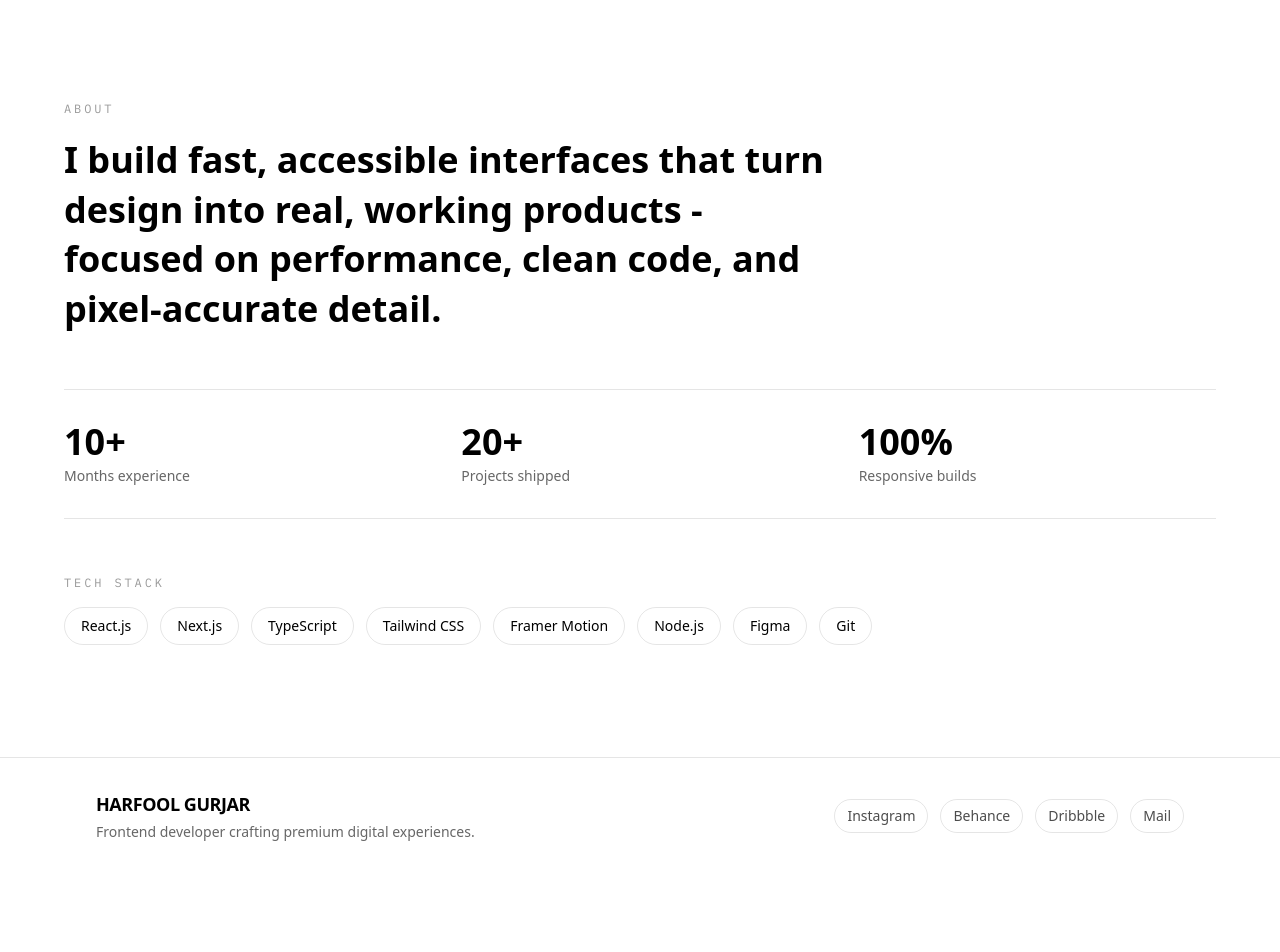
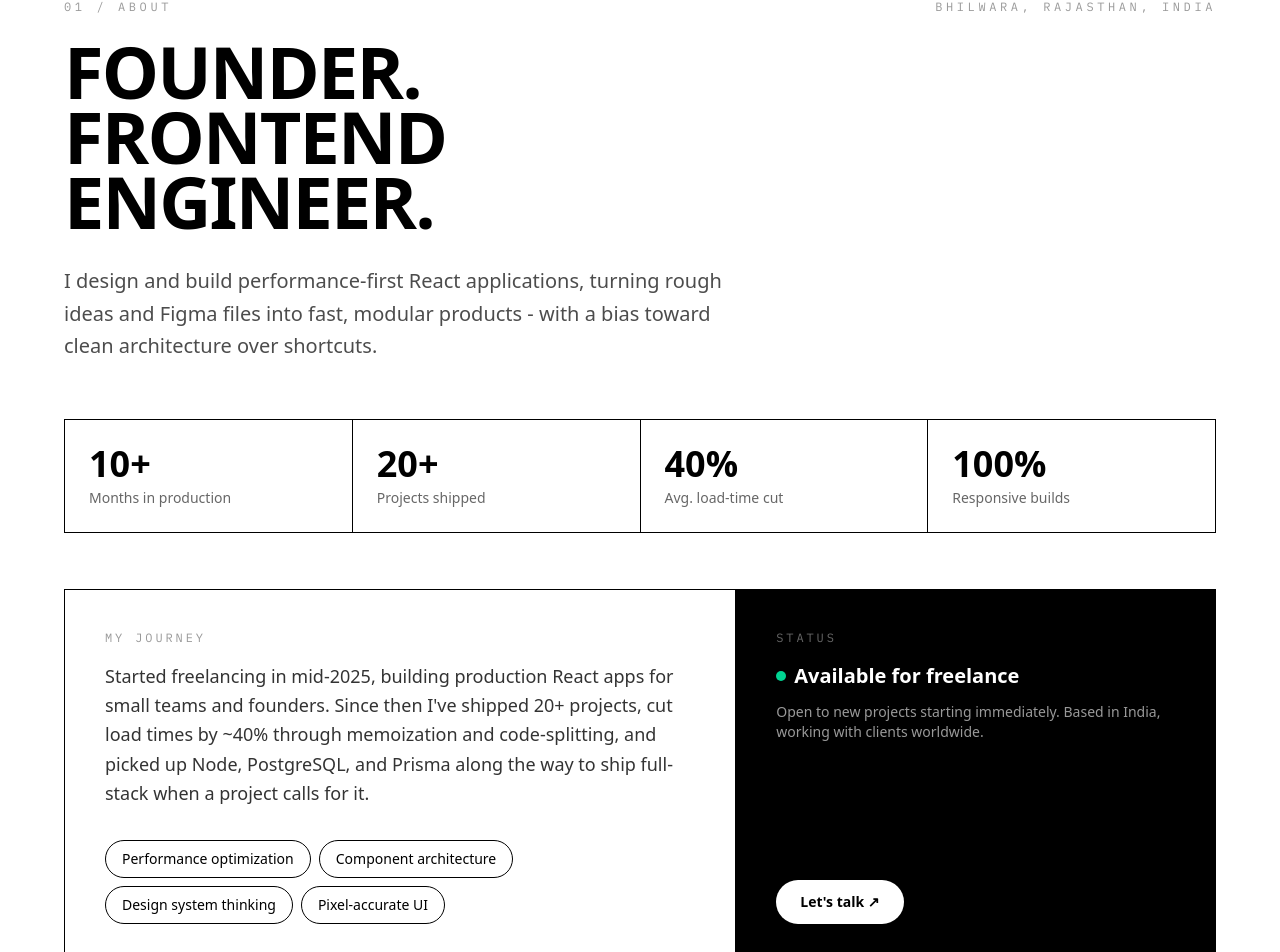
Before and after one commit to harfool/myPortfolio, a Next.js app: page / in a window 1280 px wide. Shown: the part 817-1769 px from the top of the page. Before the commit the page ends 1691 px from the top, so only its background shows below. Built offline with nearby package versions, Linux system fonts and the light colour scheme; a web font is replaced by a local one.

Commit message:
add lenis and update about section

```diff
--- a/app/layout.tsx
+++ b/app/layout.tsx
@@ -3,6 +3,7 @@ import { IBM_Plex_Mono } from "next/font/google";
 import { Archivo } from "next/font/google";
 import Header from "@/components/Header";
 import Footer from "@/components/Footer";
+import SmoothScroll from "@/components/SmoothScroll";
 import "./globals.css";
 
 const archivo = Archivo({
@@ -29,10 +30,12 @@ export default function RootLayout({ children }: LayoutProps<"/">) {
       lang="en"
       className={`${ibmPlexMono.variable} ${archivo.variable} h-full antialiased`}
     >
-      <body className="flex min-h-screen flex-col bg-white font-sans text-black">
-        <Header />
-        {children}
-        <Footer />
+      <body className="flex min-h-screen flex-col bg-white font-sans text-black selection:bg-black selection:text-white">
+        <SmoothScroll>
+          <Header />
+          {children}
+          <Footer />
+        </SmoothScroll>
       </body>
     </html>
   );
--- a/components/About.tsx
+++ b/components/About.tsx
@@ -1,6 +1,13 @@
 "use client";
 
 import { motion } from "framer-motion";
+
+const FOCUS_AREAS = [
+  "Performance optimization",
+  "Component architecture",
+  "Design system thinking",
+  "Pixel-accurate UI",
+];
 
 const TECH_STACK = [
   "React.js",
@@ -9,20 +16,21 @@ const TECH_STACK = [
   "Tailwind CSS",
   "Framer Motion",
   "Node.js",
+  "Prisma",
   "Figma",
-  "Git",
 ];
 
 const STATS = [
-  { value: "10+", label: "Months experience" },
+  { value: "10+", label: "Months in production" },
   { value: "20+", label: "Projects shipped" },
+  { value: "40%", label: "Avg. load-time cut" },
   { value: "100%", label: "Responsive builds" },
 ];
 
 const container = {
   hidden: {},
   show: {
-    transition: { staggerChildren: 0.12 },
+    transition: { staggerChildren: 0.1 },
   },
 };
 
@@ -39,37 +47,55 @@ export default function About() {
   return (
     <section
       id="about"
-      className=" bg-white px-6 py-20 text-black sm:px-10 lg:px-16 lg:py-28"
+      className=" bg-white px-6 py-10 lg:pt-4 lg:pb-20 text-black sm:px-10 lg:px-16 "
     >
       <motion.div
         variants={container}
         initial="hidden"
         whileInView="show"
-        viewport={{ once: true, amount: 0.3 }}
+        viewport={{ once: true, amount: 0.2 }}
         className="mx-auto max-w-6xl"
       >
-        <motion.span
+        {/* Eyebrow + huge heading */}
+        <motion.div
           variants={fadeUp}
-          className="font-mono text-xs uppercase tracking-[0.24em] text-black/40"
+          className="flex items-baseline justify-between gap-4"
         >
-          About
-        </motion.span>
+          <span className="font-mono text-xs uppercase tracking-[0.3em] text-black/40">
+            01 / About
+          </span>
+          <span className="hidden font-mono text-xs uppercase tracking-[0.3em] text-black/40 sm:inline">
+            Bhilwara, Rajasthan, India
+          </span>
+        </motion.div>
 
         <motion.h2
           variants={fadeUp}
-          className="mt-4 max-w-3xl text-2xl font-bold leading-snug sm:text-3xl lg:text-4xl"
+          className="mt-6 text-[10vw] font-black uppercase leading-[0.9] tracking-tight sm:text-6xl lg:text-7xl"
         >
-          I build fast, accessible interfaces that turn design into real,
-          working products - focused on performance, clean code, and
-          pixel-accurate detail.
+          Founder.
+          <br />
+          Frontend
+          <br />
+          Engineer.
         </motion.h2>
 
+        <motion.p
+          variants={fadeUp}
+          className="mt-8 max-w-2xl text-lg leading-relaxed text-black/70 sm:text-xl"
+        >
+          I design and build performance-first React applications, turning rough
+          ideas and Figma files into fast, modular products - with a bias toward
+          clean architecture over shortcuts.
+        </motion.p>
+
+        {/* Stats strip */}
         <motion.div
           variants={fadeUp}
-          className="mt-10 grid grid-cols-3 gap-6 border-y border-black/10 py-8 sm:mt-14 sm:gap-10"
+          className="mt-14 grid grid-cols-2 gap-px overflow-hidden border border-black bg-black sm:grid-cols-4"
         >
           {STATS.map((stat) => (
-            <div key={stat.label}>
+            <div key={stat.label} className="bg-white p-6">
               <p className="text-3xl font-black sm:text-4xl">{stat.value}</p>
               <p className="mt-1 text-xs text-black/60 sm:text-sm">
                 {stat.label}
@@ -78,15 +104,69 @@ export default function About() {
           ))}
         </motion.div>
 
-        <motion.div variants={fadeUp} className="mt-10 sm:mt-14">
-          <p className="font-mono text-xs uppercase tracking-[0.24em] text-black/40">
+        {/* Two-column: journey + focus / availability */}
+        <div className="mt-14 grid gap-px overflow-hidden border border-black bg-black lg:grid-cols-[1.4fr_1fr]">
+          <motion.div variants={fadeUp} className="bg-white p-8 sm:p-10">
+            <h3 className="font-mono text-xs uppercase tracking-[0.24em] text-black/40">
+              My journey
+            </h3>
+            <p className="mt-4 text-base leading-relaxed text-black/80 sm:text-lg">
+              Started freelancing in mid-2025, building production React apps
+              for small teams and founders. Since then I&apos;ve shipped 20+
+              projects, cut load times by ~40% through memoization and
+              code-splitting, and picked up Node, PostgreSQL, and Prisma along
+              the way to ship full-stack when a project calls for it.
+            </p>
+            <div className="mt-8 flex flex-wrap gap-2">
+              {FOCUS_AREAS.map((area) => (
+                <span
+                  key={area}
+                  className="rounded-full border border-black px-4 py-2 text-xs font-medium sm:text-sm"
+                >
+                  {area}
+                </span>
+              ))}
+            </div>
+          </motion.div>
+
+          <motion.div
+            variants={fadeUp}
+            className="flex flex-col justify-between bg-black p-8 text-white sm:p-10"
+          >
+            <div>
+              <h3 className="font-mono text-xs uppercase tracking-[0.24em] text-white/40">
+                Status
+              </h3>
+              <div className="mt-4 flex items-center gap-2">
+                <span className="h-2.5 w-2.5 rounded-full bg-emerald-400" />
+                <p className="text-lg font-bold sm:text-xl">
+                  Available for freelance
+                </p>
+              </div>
+              <p className="mt-3 text-sm text-white/60">
+                Open to new projects starting immediately. Based in India,
+                working with clients worldwide.
+              </p>
+            </div>
+            <a
+              href="#contact"
+              className="mt-10 inline-flex w-fit items-center gap-1 rounded-full bg-white px-6 py-3 text-sm font-semibold text-black transition hover:-translate-y-0.5"
+            >
+              Let&apos;s talk ↗
+            </a>
+          </motion.div>
+        </div>
+
+        {/* Tech stack marquee-style row */}
+        <motion.div variants={fadeUp} className="mt-14">
+          <h3 className="font-mono text-xs uppercase tracking-[0.24em] text-black/40">
             Tech stack
-          </p>
-          <div className="mt-4 flex flex-wrap gap-3">
+          </h3>
+          <div className="mt-5 flex flex-wrap gap-3">
             {TECH_STACK.map((tech) => (
               <span
                 key={tech}
-                className="rounded-full border border-black/10 px-4 py-2 text-sm font-medium transition hover:border-black/30"
+                className="rounded-full border border-black/10 px-4 py-2 text-sm font-medium transition hover:border-black hover:bg-black hover:text-white"
               >
                 {tech}
               </span>
--- a/components/Hero.tsx
+++ b/components/Hero.tsx
@@ -1,11 +1,7 @@
 "use client";
 
-import {
-  motion,
-  MotionValue,
-  useMotionValue,
-  useTransform,
-} from "framer-motion";
+import { useRef } from "react";
+import { motion, useScroll, useSpring, useTransform } from "framer-motion";
 
 const SOCIALS = [
   { label: "GitHub", href: "#" },
@@ -29,21 +25,40 @@ const fadeUp = {
   },
 };
 
+const fadeIn = {
+  hidden: { opacity: 0 },
+  show: {
+    opacity: 1,
+    transition: { duration: 0.6, ease: [0.22, 1, 0.36, 1] as const },
+  },
+};
+
 type HeroProps = {
   isLoaded: boolean;
-  scrollYProgress?: MotionValue<number>;
 };
 
-export default function Hero({ isLoaded, scrollYProgress }: HeroProps) {
-  const staticProgress = useMotionValue(0);
-  const heroProgress = scrollYProgress ?? staticProgress;
-  const imageY = useTransform(heroProgress, [0, 0.4], [0, -88]);
-  const contentY = useTransform(heroProgress, [0, 0.4], [0, -120]);
+export default function Hero({ isLoaded }: HeroProps) {
+  const sectionRef = useRef<HTMLElement>(null);
+
+  const { scrollYProgress } = useScroll({
+    target: sectionRef,
+    offset: ["start start", "end start"],
+  });
+
+  const smoothProgress = useSpring(scrollYProgress, {
+    stiffness: 120,
+    damping: 24,
+    mass: 0.5,
+  });
+
+  const imageY = useTransform(smoothProgress, [0, 0.4], [0, -140]);
+  const contentY = useTransform(smoothProgress, [0, 0.4], [0, -180]);
 
   return (
     <main className="min-h-svh overflow-y-auto bg-white text-black sm:h-svh sm:overflow-hidden">
       {/* ---------- Desktop  ---------- */}
       <motion.section
+        ref={sectionRef}
         variants={container}
         initial="hidden"
         animate={isLoaded ? "show" : "hidden"}
@@ -62,11 +77,11 @@ export default function Hero({ isLoaded, scrollYProgress }: HeroProps) {
         </motion.h1>
 
         <motion.div
-          initial={{ opacity: 0, y: 60 }}
-          animate={isLoaded ? { opacity: 1, y: 0 } : { opacity: 0, y: 60 }}
+          initial={{ opacity: 0 }}
+          animate={isLoaded ? { opacity: 1 } : { opacity: 0 }}
           transition={{ duration: 0.8, ease: [0.22, 1, 0.36, 1], delay: 0.35 }}
-          style={{ y: imageY }}
-          className="pointer-events-none absolute bottom-0 left-1/2 z-10 h-[52svh] w-auto -translate-x-1/2 sm:h-[64svh]"
+          style={{ translateY: imageY }}
+          className="pointer-events-none absolute bottom-0 left-1/2 z-10 h-[52svh] w-auto -translate-x-1/2 sm:h-[64svh] will-change-transform"
         >
           <img
             src="/images/harfool-gurjar.png"
@@ -77,9 +92,9 @@ export default function Hero({ isLoaded, scrollYProgress }: HeroProps) {
 
         <div className="absolute inset-x-0 bottom-0 z-20 flex items-end justify-between gap-6 p-5 sm:p-10">
           <motion.div
-            variants={fadeUp}
-            style={{ y: contentY }}
-            className="max-w-sm"
+            variants={fadeIn}
+            style={{ translateY: contentY }}
+            className="max-w-sm will-change-transform"
           >
             <h2 className="text-xl font-bold sm:text-3xl">
               Founder and software engineer
@@ -96,9 +111,9 @@ export default function Hero({ isLoaded, scrollYProgress }: HeroProps) {
           </motion.div>
 
           <motion.div
-            variants={fadeUp}
-            style={{ y: contentY }}
-            className="hidden flex-col gap-3 sm:flex"
+            variants={fadeIn}
+            style={{ translateY: contentY }}
+            className="hidden flex-col gap-3 sm:flex will-change-transform"
           >
             {SOCIALS.map((s) => (
               <a
--- /dev/null
+++ b/components/SmoothScroll.tsx
@@ -0,0 +1,32 @@
+"use client";
+
+import { useEffect } from "react";
+import Lenis from "lenis";
+import { cancelFrame, frame } from "framer-motion";
+
+export default function SmoothScroll({
+  children,
+}: {
+  children: React.ReactNode;
+}) {
+  useEffect(() => {
+    const lenis = new Lenis({
+      lerp: 0.1,
+      duration: 1.2,
+      smoothWheel: true,
+    });
+
+    function onFrame(data: { timestamp: number }) {
+      lenis.raf(data.timestamp);
+    }
+
+    frame.update(onFrame, true);
+
+    return () => {
+      cancelFrame(onFrame);
+      lenis.destroy();
+    };
+  }, []);
+
+  return <>{children}</>;
+}
--- a/package.json
+++ b/package.json
@@ -10,6 +10,7 @@
   },
   "dependencies": {
     "clsx": "^2.1.1",
+    "lenis": "^1.3.26",
     "motion": "^13.4.0",
     "next": "16.3.5",
     "react": "19.2.8",
```
Also changed, not shown: 1 other file (tests, documents, lock files or other folders).
